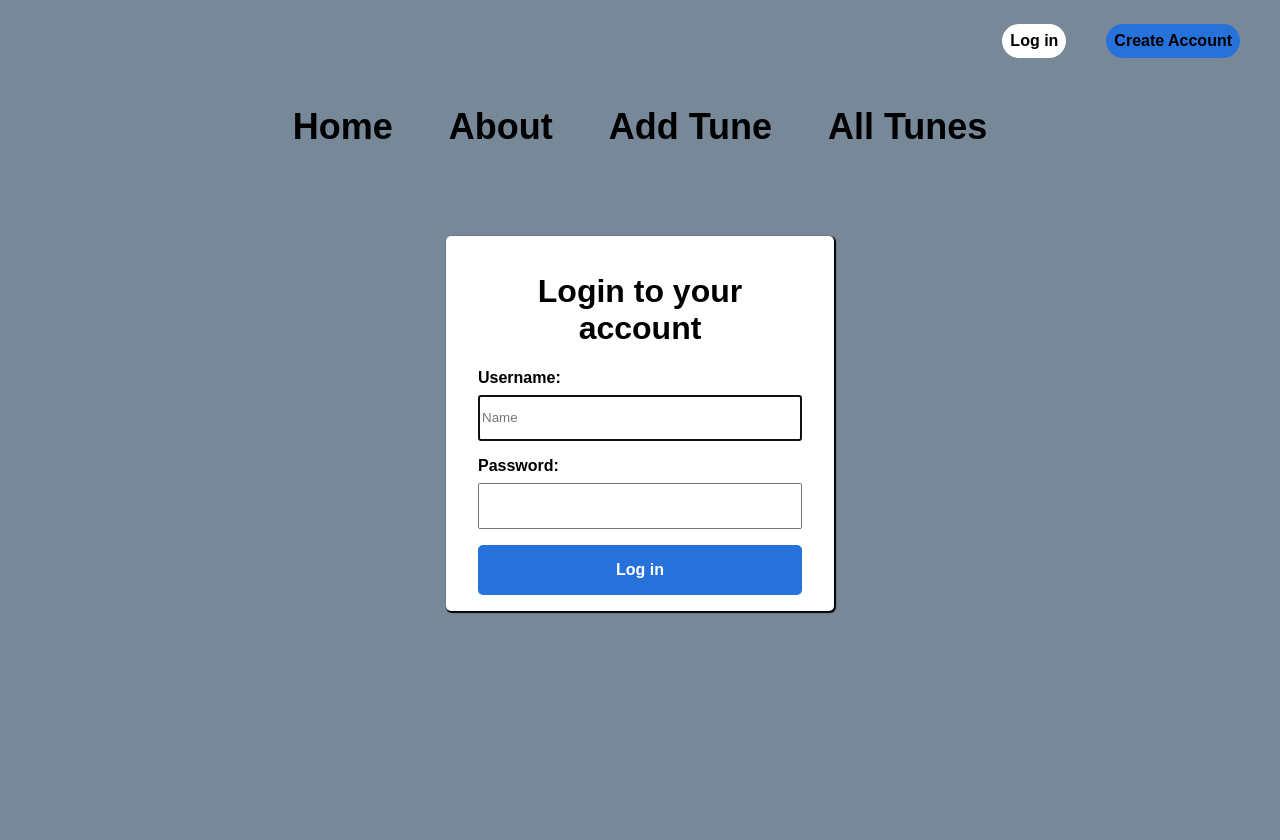
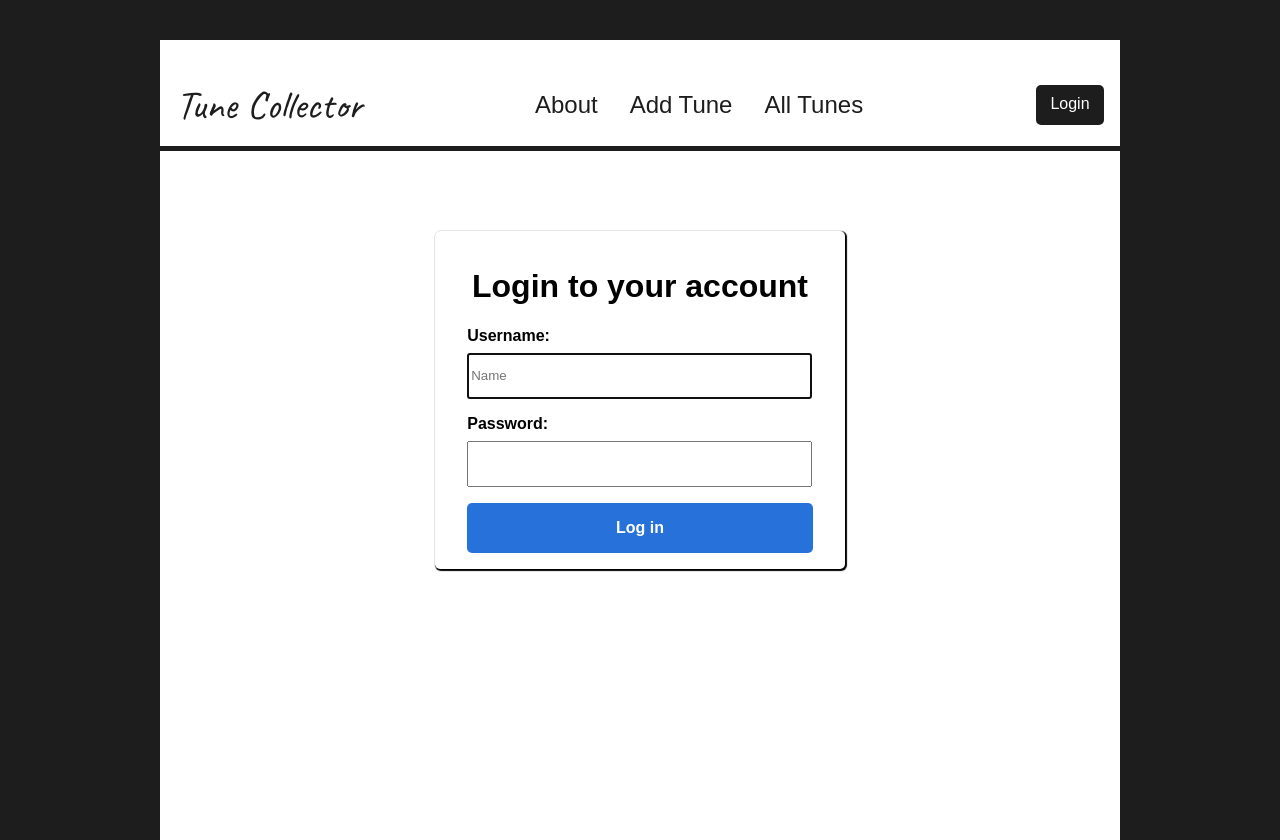
Before and after one commit to bcarpenter7/tune-collector-final, a Django app: page /account/login/ in a window 1280 px wide. Before the commit the page ends 614 px from the top, so only its background shows below. Run offline with Django 4.2, Linux system fonts and the light colour scheme.

Commit message:
fixed styling

```diff
--- a/tune/static/css/style.css
+++ b/tune/static/css/style.css
@@ -4,7 +4,8 @@
     --accent: rgb(52, 146, 52);
     --green: #68603C;
     --card: white;
-    --background: #778899;
+    --black: rgb(29, 29, 29);
+    --background: rgb(255, 255, 255);
     --darkBlue: rgb(85, 97, 109);
     --accent: rgb(39, 113, 218);
  }
@@ -12,24 +13,57 @@
 
  /* BASE */
 
+
+
+ #holder {
+    width: 95%;
+    background-color: var(--background);
+    margin: 0 auto;
+    min-height: 100vh;
+ }
+
+ @media only screen and (min-width: 480px){
+    #holder {
+        width: 85%;
+    }
+ }
+
+ @media only screen and (min-width: 760px){
+    #holder {
+        width: 75%;
+    }
+ }
+
  .container {
-    width: 90vmin;
-    background-color: var(--gray);
+    width: 80%;
+    background-color: var(--background);
     margin: 0 auto;
 }
 
- * {
-     font-family: Arial, Helvetica, sans-serif
+* {
+    font-family: Arial, Helvetica, sans-serif;
+
+}
+
+ body {
+     background-color: var(--black);
+     margin: 0 auto;
+     font-family: 'Inter', sans-serif;
+
  }
 
- body {
-     background-color: var(--background);
-     margin: 0 auto;
+ body > * {
+    background-color: var(--background);
  }
 
- h2 {
-     text-align: center;
+
+ .container {
+    background-color: var(--background);
  }
+
+
+
+
 
 
  /* HOME */
@@ -72,12 +106,19 @@
      margin: 0 auto;
      padding-top: 8vmin;
      display: block;
+     width: 80%;
  }
 
  #welcomeMsg {
     text-align: center;
+    background-color: var(--background);
  }
 
+ #homeTitle {
+    text-align: center;
+    /* border: 2px solid var(--black); */
+    background-color: var(--background);
+    }
 
  @media only screen and (min-width:576px){
 
@@ -95,21 +136,41 @@
     #welcomeMsg {
         font-size: 3vmin;
     }
+
+    #homepageImg {
+        border-radius: 5px;
+        margin: 0 auto;
+        padding-top: 8vmin;
+        display: block;
+        width: 50%;
+    }
  }
 
  /* NAV BAR */
  #nav-bar {
      display: flex;
-     gap: 5vmin;
      padding-top: 5vmin;
+     padding-bottom: 2vmin;
      width: 100%;
-     justify-content: center;
+     margin: 5vmin auto 0 auto;
+     gap: 1vmin;
+     align-items: center;
+     background-color: var(--background);
+     border-bottom: 5px solid var(--black);
+     justify-content: space-between;
  }
 
- #nav-bar > a {
+ @media only screen and (min-width: 480px){
+    #nav-bar {
+        gap: 0;
+        justify-content: space-between;
+    }
+ }
+
+ #navDiv > a {
      text-decoration: none;
-     color: var(--blue);
-     font-size: 4.5vmin;
+     color: var(--black);
+     font-size: 2.5vmin;
      padding: 1vmin;
  }
 
@@ -122,59 +183,70 @@
     justify-content: center;
  }
 
+ #navDiv {
+    display: flex;
+    gap: 2vmin;
+ }
+
+ #homeBtnDiv {
+    margin-left: 2vmin;
+    font-family: 'Caveat', cursive;
+    /* font-family: 'Inter', sans-serif;
+    font-family: 'Roboto', sans-serif; */
+ }
+
+ #homeBtnDiv > * {
+    font-family: 'Caveat', cursive;
+    color: var(--black);
+    font-size: 5vmin;
+ }
+
  #nav-login {
     display: flex;
     justify-content: end;
-    margin-right: 5vmin;
     gap: 5vmin;
-    margin-top: 3vmin;
-    font-size: 4vmin;
-    /* margin-left: 70vmin; */
+    /* font-size: 4vmin; */
+    margin-right: 2vmin;
  }
 
  #nav-login > a {
-    color: black;
+    color: var(--background);
  }
 
- #loginBtn {
+ #loginBtn, #logoutBtn {
     font-size: 3vmin;
-    background-color: white;
-    color: var(--accent);
-    padding: 2vmin;
-    border-radius: 100px;
+    background-color: var(--black);
+    color: var(--background);
+    border: 2px solid var(--black);
+    width: 10vmin;
+    text-align: center;
+    height: 2.5vmin;
+    align-items: center;
+    border-radius: 5px;
+    padding: 1vmin;
  }
 
- #createBtn {
-    font-size: 3vmin;
-    background-color: var(--accent);
-    color: white;
-    padding: 2vmin;
-    border-radius: 100px;
+ @media only screen and (min-width: 480px) {
+    #loginBtn, #logoutBtn {
+        font-size: 2.5vmin;
+        width: 8vmin;
+    }
  }
 
- #logoutBtn {
-    text-decoration: none;
-    background-color: white;
-    color: black;
-    padding: 2vmin;
-    border-radius: 100px;
- }
+ @media only screen and (min-width: 760px) {
+    #loginBtn, #logoutBtn {
+        font-size: 2vmin;
+        width: 6vmin;
+    }
 
- #logoutBtn > * {
-    color: white;
- }
-
-
- @media only screen and (min-width: 480px) {
-    #loginBtn, #createBtn {
+    #navDiv > a {
         font-size: 2vmin;
     }
  }
 
- @media only screen and (min-width: 760px) {
-    #loginBtn, #createBtn {
-        font-size: 2vmin;
-        padding: 1vmin;
+ @media only screen and (min-width: 1060px) {
+    #navDiv > a {
+        font-size: 3vmin;
     }
  }
 
--- a/tune/templates/base.html
+++ b/tune/templates/base.html
@@ -6,32 +6,56 @@
     <meta charset="UTF-8">
     <meta name="viewport" content="width=device-width, initial-scale=1.0">
     <link rel="stylesheet" href="{% static 'css/style.css' %}">
+    <link rel="preconnect" href="https://fonts.googleapis.com">
+    <link rel="preconnect" href="https://fonts.gstatic.com" crossorigin>
+    <link href="https://fonts.googleapis.com/css2?family=Caveat&family=Inter:wght@400;500;700&family=Roboto:wght@300&display=swap" rel="stylesheet">
     <title>Base</title>
 </head>
 <body>
-    <h1>{% if request.user.is_authenticated %}</h1>
-    <div id="nav-login">
-        <a id="logoutBtn" href="{% url 'account:logout' %}">Logout, {{ request.user }}</a>
+    <div id="holder">
+    {% if request.user.is_authenticated %}
+    <nav id="nav-bar">
+        <div id="homeBtnDiv">
+            <a href="/">Tune Collector</a>
+        </div>
+        <div id="navDiv">
+            <a href="{% url 'tune:about' %}">About</a>
+            <a href="{% url 'tune:create' %}">Add Tune</a>
+            <a href="{% url 'tune:index' %}">All Tunes</a>
+        </div>
+        <div id="nav-login">
+            <a id="logoutBtn" href="{% url 'account:logout' %}">Logout</a>
+        </div>
+    </nav>
+    {% else %}
 
-    </div>
-    {% else %}
-    <div id="nav-login">
-        <a id="loginBtn" href="{% url 'account:login' %}">Log in</a>
-        <a id="createBtn" href="{% url 'account:register' %}">Create Account</a>
-    </div>
+    <nav id="nav-bar">
+        <div id="homeBtnDiv">
+            <a href="/">Tune Collector</a>
+        </div>
+        <div id="navDiv">
+            <a href="{% url 'tune:about' %}">About</a>
+            <a href="{% url 'tune:create' %}">Add Tune</a>
+            <a href="{% url 'tune:index' %}">All Tunes</a>
+        </div>
+        <div id="nav-login">
+            <a id="loginBtn" href="{% url 'account:login' %}">Login</a>
+        </div>
+    </nav>
     {% endif %}
 
-
+<!--
     <nav id="nav-bar">
             <a href="/">Home</a>
             <a href="{% url 'tune:about' %}">About</a>
             <a href="{% url 'tune:create' %}">Add Tune</a>
             <a href="{% url 'tune:index' %}">All Tunes</a>
-    </nav>
+    </nav> -->
 
     <main class="container">
         {% block content %}
         {% endblock %}
     </main>
+    </div>
 </body>
 </html>
--- a/tune/templates/tunes/detail.html
+++ b/tune/templates/tunes/detail.html
@@ -3,7 +3,6 @@
 
 <h2>Detail Page</h2>
 
-<a href="/tunes/{{ tune.id }}">
   <div class="card-detail">
     <div class="card-content-detail">
       <span class="card-title-detail">Name {{ tune.name }}</span>
@@ -12,7 +11,6 @@
       <p>Fiddler: {{ tune.fiddler }}</p>
       <p>Notes: {{ tune.description }}</p>
     </div>
-  </a>
     <div class="card-action">
       <a href="{% url 'tune:update' tune.id %}">Edit</a>
       <a href="{% url 'tune:delete' tune.id %}">Delete</a>
```
Also changed, not shown: tune/templates/home.html (+3 -4 lines), tune/static/css/imgs/tune.png (added).
